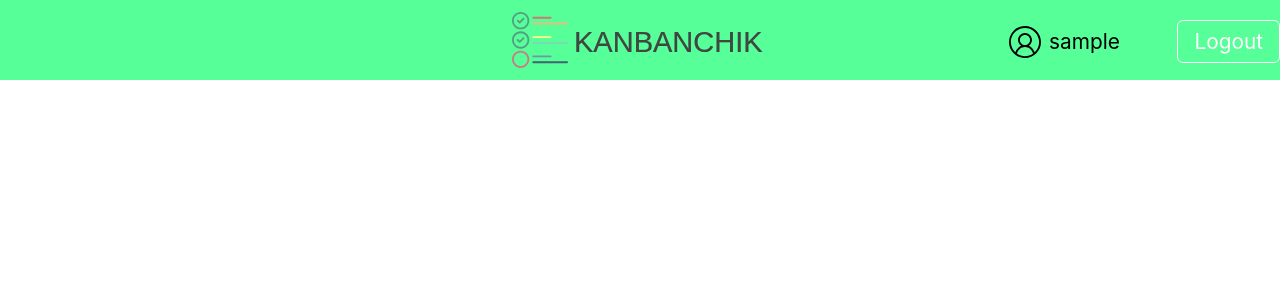
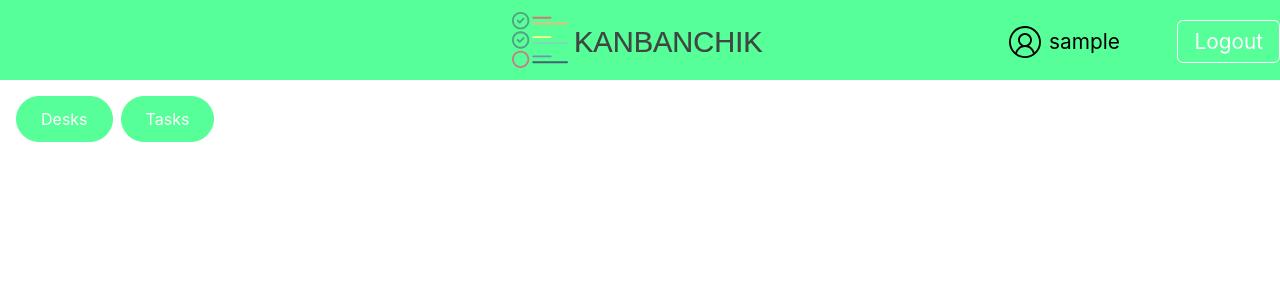
Before and after one commit to tyomakarimov/kanbanchik, a React (Create React App) app in the folder frontend/: page /home in a window 1280 px wide. Shown: the top 300 px of the page. Built offline with nearby package versions, Linux system fonts and the light colour scheme; sample sign-in values are in the browser's storage.

Commit message:
replaced tasks page with home page

```diff
--- a/frontend/src/pages/App.tsx
+++ b/frontend/src/pages/App.tsx
@@ -5,7 +5,7 @@ import { useSelector, useDispatch } from 'react-redux';
 import Navbar from '../components/Navbar/Navbar';
 import Login from './Authentication/Login';
 import Register from './Authentication/Register';
-import Tasks from './Tasks/Tasks';
+import Tasks from './Tasks/Home';
 import { RootState } from '../store';
 import { autoLogIn } from '../store/Authentication/authActions';
 
@@ -23,17 +23,17 @@ const App: React.FC = () => {
         <Switch>
           <Route path="/" exact>
             {!isAuthenticated && <Redirect to="/login" />}
-            {isAuthenticated && <Redirect to="/tasks" />}
+            {isAuthenticated && <Redirect to="/home" />}
           </Route>
           <Route path="/login">
             {!isAuthenticated && <Login />}
-            {isAuthenticated && <Redirect to="/tasks" />}
+            {isAuthenticated && <Redirect to="/home" />}
           </Route>
           <Route path="/register">
             {!isAuthenticated && <Register />}
-            {isAuthenticated && <Redirect to="/tasks" />}
+            {isAuthenticated && <Redirect to="/home" />}
           </Route>
-          <Route path="/tasks">
+          <Route path="/home">
             {isAuthenticated && <Tasks />}
             {!isAuthenticated && <Redirect to="/login" />}
           </Route>
--- /dev/null
+++ b/frontend/src/pages/Tasks/Home.module.scss
@@ -0,0 +1,3 @@
+.home {
+  margin: 1rem;
+}
--- /dev/null
+++ b/frontend/src/pages/Tasks/Home.tsx
@@ -0,0 +1,15 @@
+import { FC } from 'react';
+
+import Button from '../../components/Button/Button';
+import classes from './Home.module.scss';
+
+const Tasks: FC = () => {
+  return (
+    <div className={classes.home}>
+      <Button flat={false}>Desks</Button>
+      <Button flat={false}>Tasks</Button>
+    </div>
+  );
+};
+
+export default Tasks;
--- a/frontend/src/pages/Tasks/Tasks.module.scss
+++ /dev/null
@@ -1,3 +0,0 @@
-.tasks {
-  text-align: center;
-}
--- a/frontend/src/pages/Tasks/Tasks.tsx
+++ /dev/null
@@ -1,9 +0,0 @@
-import { FC } from 'react';
-
-import classes from './Tasks.module.scss';
-
-const Tasks: FC = () => {
-  return <h1 className={classes.tasks}>Your tasks</h1>;
-};
-
-export default Tasks;
```
